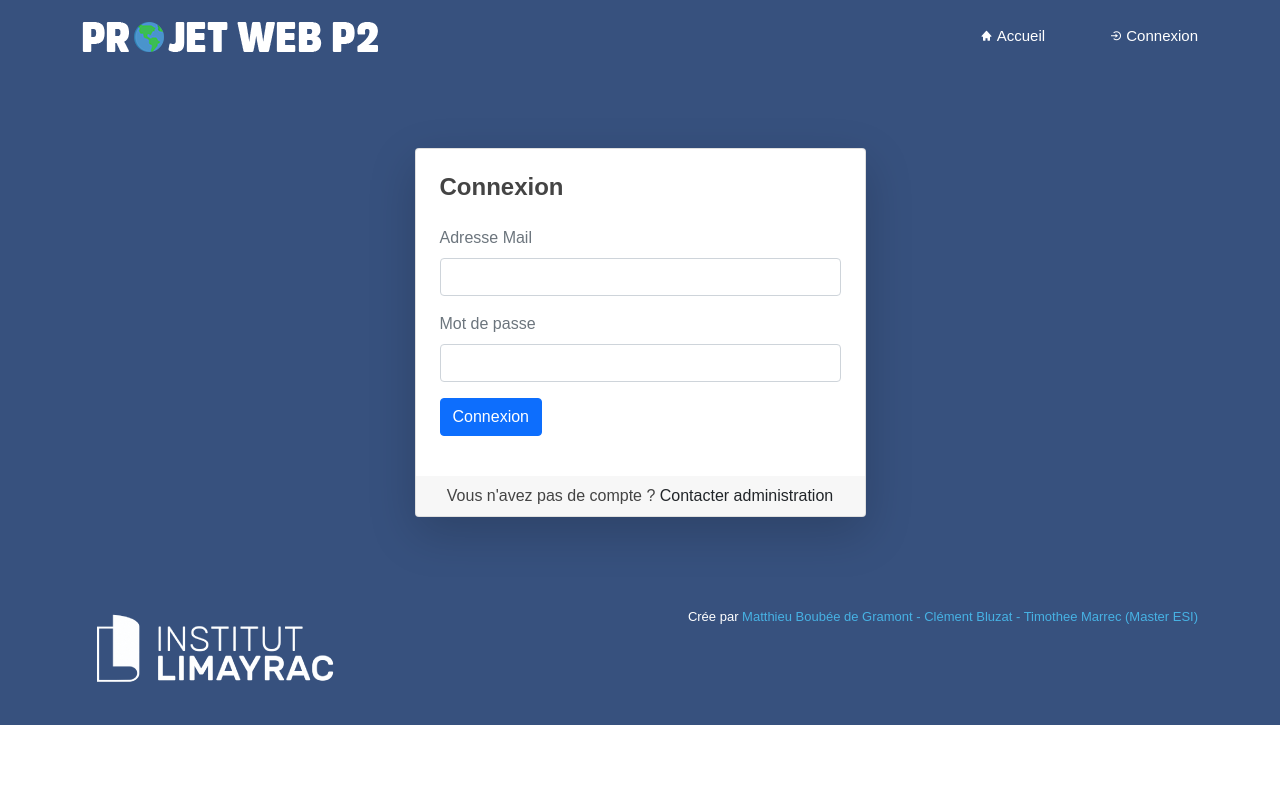
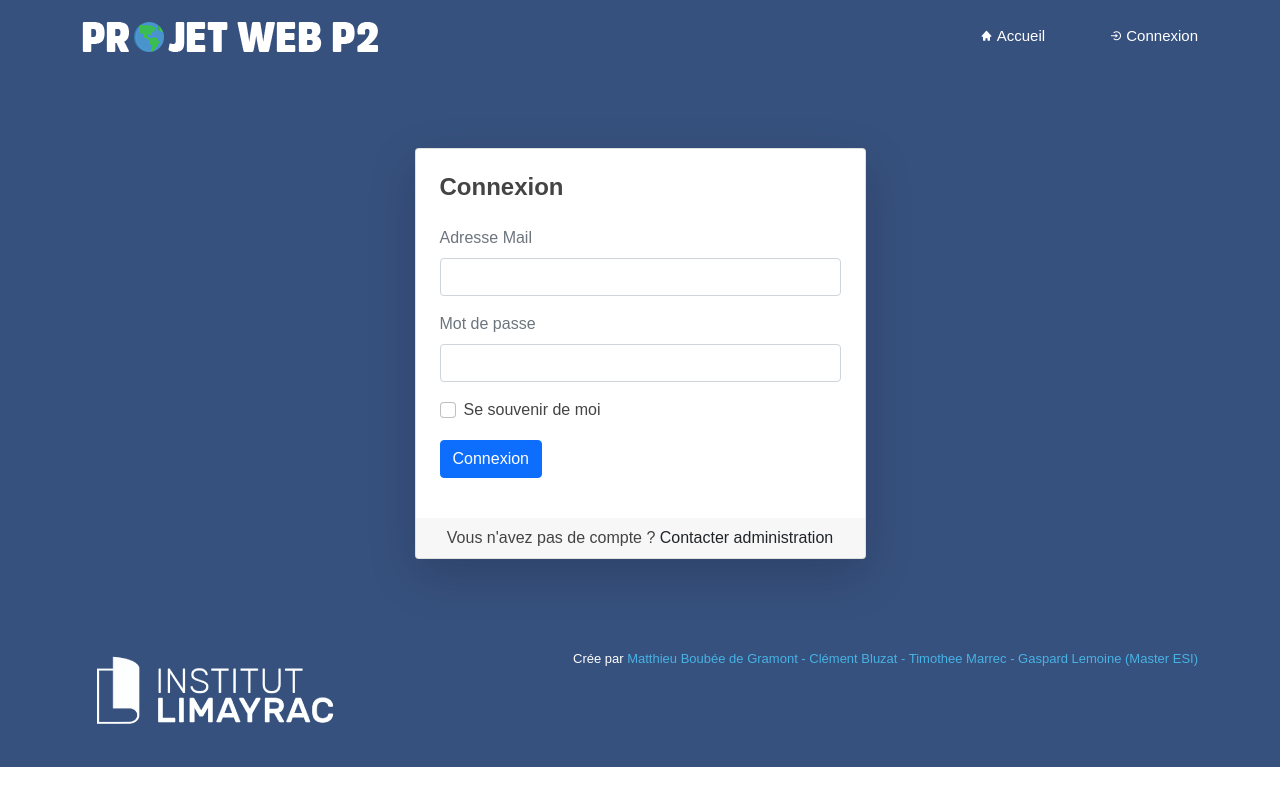
Before and after one commit to MatthieuBDG/Projet_Symfony, a Symfony app: template templates/login/index.html.twig in a window 1280 px wide. Run offline with Twig, Linux system fonts and the light colour scheme; the template is opened without the code that fills it, so the values that code supplies are empty; some libraries are stand-ins or nearby versions; some web fonts are replaced.

Commit message:
update remember me

```diff
--- a/src/Controller/LoginController.php
+++ b/src/Controller/LoginController.php
@@ -2,10 +2,11 @@
 
 namespace App\Controller;
 
+
+use Symfony\Component\Security\Http\Authentication\AuthenticationUtils;
 use Symfony\Bundle\FrameworkBundle\Controller\AbstractController;
 use Symfony\Component\HttpFoundation\Response;
 use Symfony\Component\Routing\Annotation\Route;
-use Symfony\Component\Security\Http\Authentication\AuthenticationUtils;
 
 class LoginController extends AbstractController
 {
@@ -27,6 +28,7 @@ class LoginController extends AbstractController
             'error'         => $error,
         ]);
     }
+
     /**
      * @Route("/deconnexion", name="app_logout")
      */
--- a/templates/base/footer.html.twig
+++ b/templates/base/footer.html.twig
@@ -5,7 +5,7 @@
 		</div>
 		<div class="credits">
 			Crée par
-			<a href="https://www.limayrac.fr/formation/expert-systemes-information/" target="_blank">Matthieu Boubée de Gramont - Clément Bluzat - Timothee Marrec (Master ESI)</a>
+			<a href="https://www.limayrac.fr/formation/expert-systemes-information/" target="_blank">Matthieu Boubée de Gramont - Clément Bluzat - Timothee Marrec - Gaspard Lemoine (Master ESI)</a>
 		</div>
 	</div>
 </footer>
--- a/templates/base/header.html.twig
+++ b/templates/base/header.html.twig
@@ -14,7 +14,7 @@
 					</span>&nbsp;Accueil</li>
 			</a>
 		</li>
-		{% if is_granted('IS_AUTHENTICATED_FULLY') %}
+		{% if is_granted('IS_AUTHENTICATED_REMEMBERED') %}
 			<li class="dropdown">
 				<a href="../mon-espace">
 					<span>
--- a/templates/login/index.html.twig
+++ b/templates/login/index.html.twig
@@ -9,13 +9,19 @@
 				<form role="form" method="post" action="{{ path('app_login') }}" class="needs-validation" autocomplete="on">
 					<div class="mb-3">
 						<label class="mb-2 text-muted" for="email">Adresse Mail</label>
-								<input id="_username" name="_username" type="email" class="form-control"  value="{{ last_username }}" required>
+						<input id="_username" name="_username" type="email" class="form-control" value="{{ last_username }}" required>
 					</div>
 					<div class="mb-3">
 						<div class="mb-2 w-100">
 							<label class="text-muted" for="password">Mot de passe</label>
 						</div>
-								<input id="_password" name="_password" type="password" class="form-control"  minlength="8" required>
+						<input id="_password" name="_password" type="password" class="form-control" minlength="8" required>
+					</div>
+					<div class="d-flex align-items-center mb-3">
+						<div class="form-check">
+							<input type="checkbox" name="_remember_me" id="remember_me" class="form-check-input">
+							<label for="remember-me" class="form-check-label">Se souvenir de moi</label>
+						</div>
 					</div>
 					<input type="hidden" name="_csrf_token" value="{{ csrf_token('authenticate') }}">
 					<div class="mb-3">
```
Also changed, not shown: 2 other files. Lines whose indentation alone changed are shown as unchanged.
